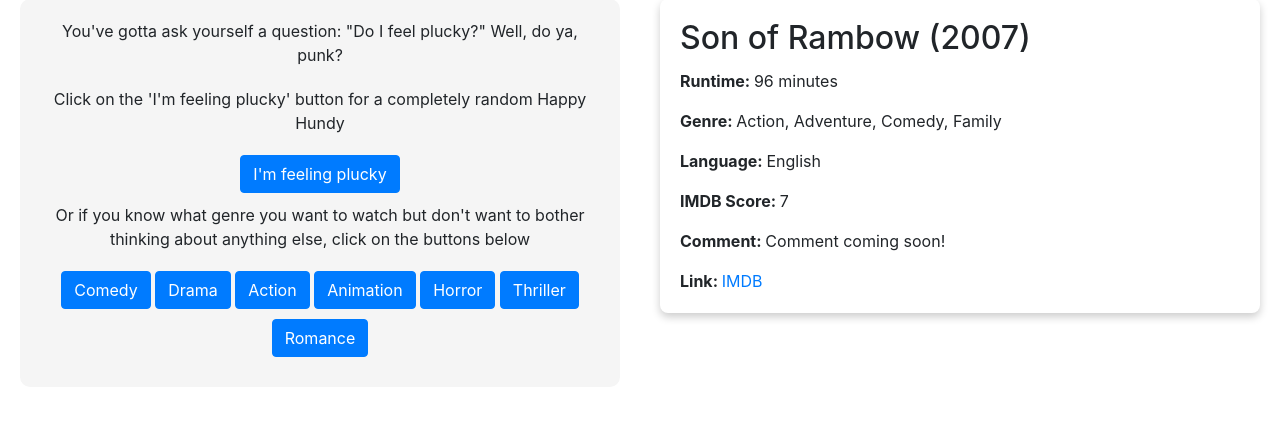
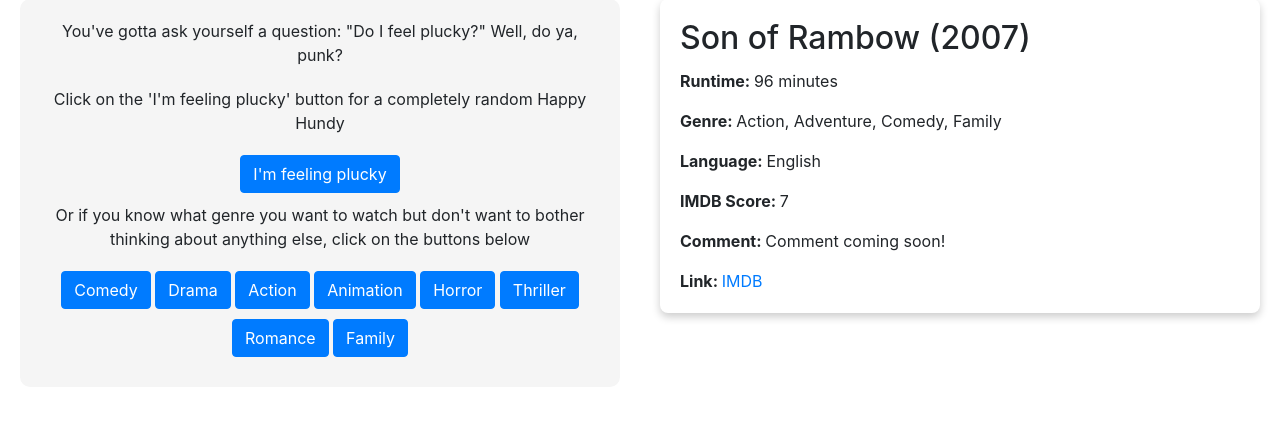
Before and after one commit to easterlymould/happyhundies, a Flask app: page /randomfilms in a window 1280 px wide. Shown: the part 193-630 px from the top of the page. Run offline with Flask 3, Linux system fonts and the light colour scheme; data comes from the database, SQL or seed files in the repository; both versions use the stored data as it was after the commit; some libraries are stand-ins or nearby versions.

Commit message:
Added films and 'Family' category

```diff
--- a/static/filmrandomiser.js
+++ b/static/filmrandomiser.js
@@ -69,4 +69,8 @@
     $('#romanceButton').click(function() {
         fetchFilmDetails('Romance');
     });
+
+    $('#familyButton').click(function() {
+        fetchFilmDetails('Family');
+    });
 });
--- a/templates/randomfilms.html
+++ b/templates/randomfilms.html
@@ -46,6 +46,7 @@
                 <button type="button" id="horrorButton" class="btn btn-primary">Horror</button>
                 <button type="button" id="thrillerButton" class="btn btn-primary">Thriller</button>
                 <button type="button" id="romanceButton" class="btn btn-primary">Romance</button>
+                <button type="button" id="familyButton" class="btn btn-primary">Family</button>
             </div>
             <div class="random-film-card mt-4" id="filmDetails" style="display: none;">
                     <h2 id="filmTitle" class="film-title card-title"></h2>
```
Also changed, not shown: HHActualTest.db.
